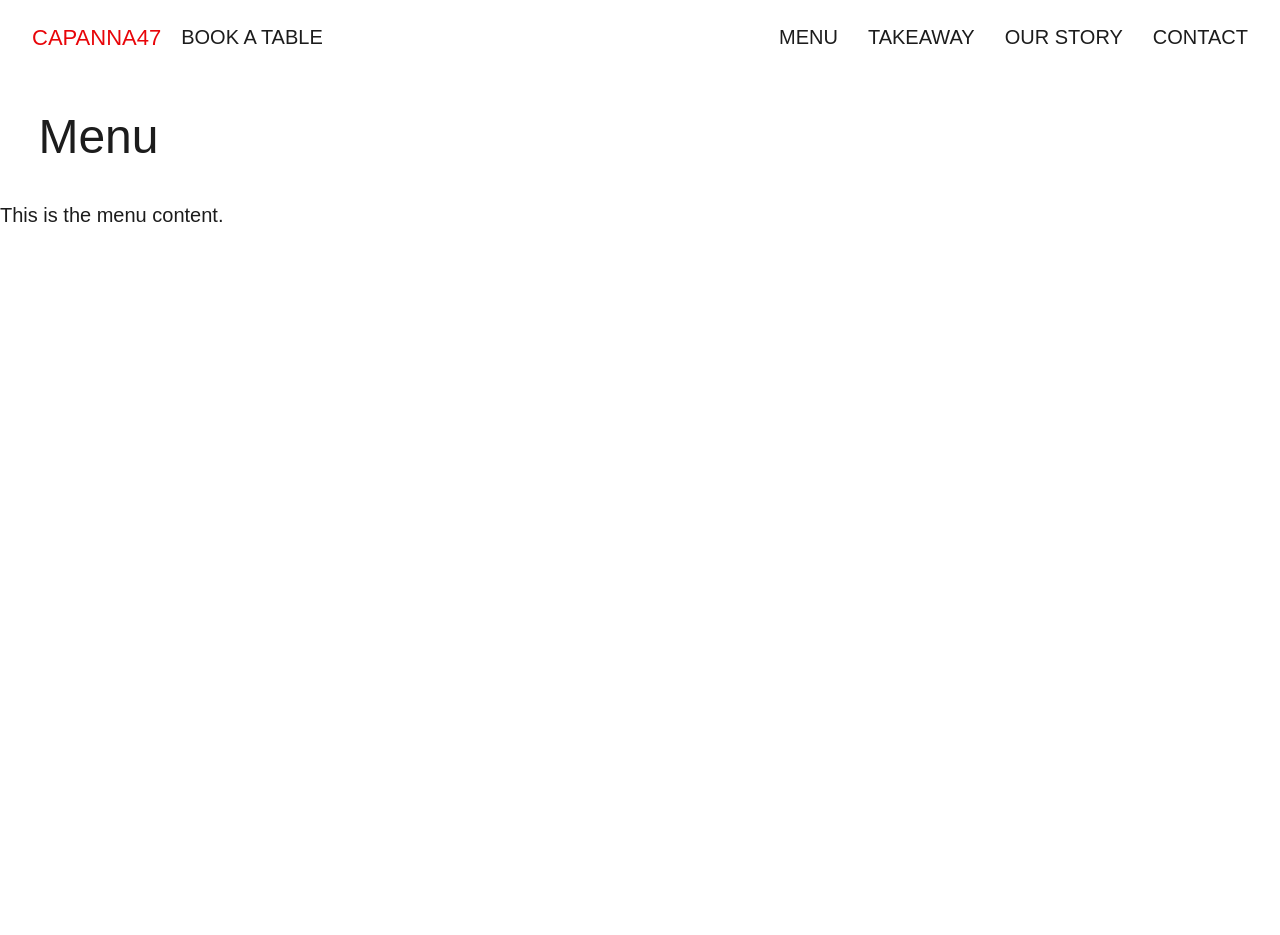
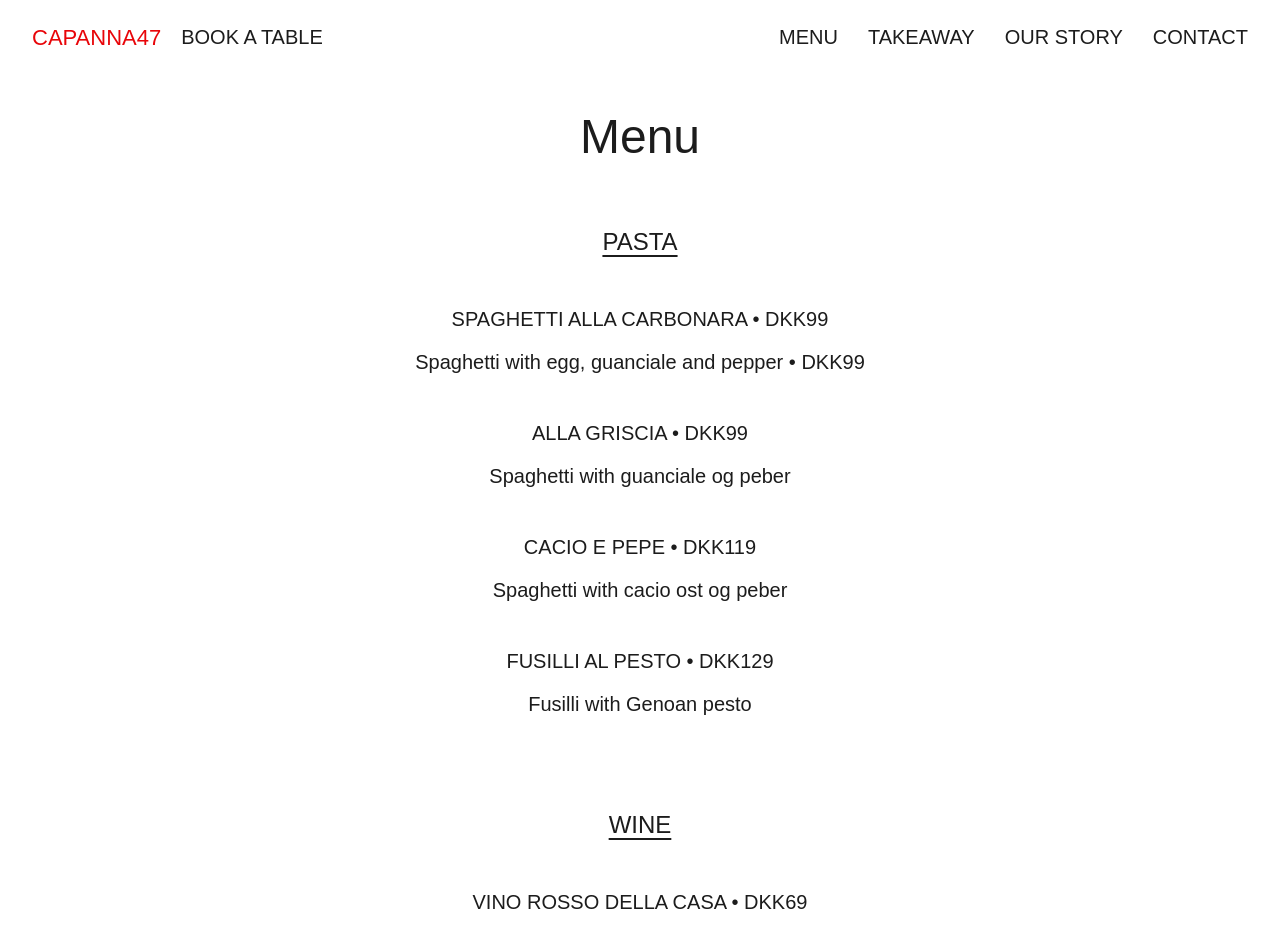
Before and after one commit to ozolinala/capanna74, a Next.js app: page /menu in a window 1280 px wide. Shown: the top 935 px of the page. Before the commit the page ends 800 px from the top, so only its background shows below. Built offline with nearby package versions, Linux system fonts and the light colour scheme.

Commit message:
Complete hardcoded menu page + Menu.module.css

```diff
--- a/src/pages/menu.js
+++ b/src/pages/menu.js
@@ -1,11 +1,89 @@
-import React from 'react';
-import Layout from '../components/Layout';
+import React from "react";
+import Layout from "../components/Layout";
+import styles from "../styles/Menu.module.css";
 
 const Menu = () => {
   return (
     <Layout>
-      <h2>Menu</h2>
-      <p>This is the menu content.</p>
+      <article className={styles.menuList}>
+        <h2>Menu</h2>
+        <div className={styles.menuItemsContainer}>
+          <div className={styles.menuItems}>
+            <h3>PASTA</h3>
+            <div>
+              <p>SPAGHETTI ALLA CARBONARA • DKK99</p>
+              <p>Spaghetti with egg, guanciale and pepper • DKK99</p>
+            </div>
+            <div>
+              <p>ALLA GRISCIA • DKK99 </p>
+              <p>Spaghetti with guanciale og peber</p>
+            </div>
+            <div>
+              <p>CACIO E PEPE • DKK119</p>
+              <p>Spaghetti with cacio ost og peber</p>
+            </div>
+            <div>
+              <p>FUSILLI AL PESTO • DKK129</p>
+              <p>Fusilli with Genoan pesto</p>
+            </div>
+          </div>
+          <div className={styles.menuItems}>
+            <h3>WINE</h3>
+            <div>
+              <p>VINO ROSSO DELLA CASA • DKK69</p>
+              <p>Red house wine</p>
+            </div>
+            <div>
+              <p>VINO BIANCO DELLA CASA • DKK69 </p>
+              <p>White house wine</p>
+            </div>
+            <div>
+              <p>ORTRUGO • DKK89</p>
+              <p>Red wine from Emilia Romagna region</p>
+            </div>
+            <div>
+              <p>LUGANA • DKK119</p>
+              <p>White wine from Garda lake</p>
+            </div>
+          </div>
+          <div className={styles.menuItems}>
+            <h3>DESSERTS</h3>
+            <div>
+              <p>TIRAMISU • DKK79</p>
+              <p>
+                Ladyfingers, Espresso, Mascarpone, Eggs, Sugar, Cocoa Powder
+              </p>
+            </div>
+            <div>
+              <p>PANNA COTTA • DKK59</p>
+              <p>Heavy cream and vanilla extract</p>
+            </div>
+            <div>
+              <p>AMARETTI • DKK29</p>
+              <p>Almond cookies</p>
+            </div>
+          </div>
+          <div className={styles.menuItems}>
+            <h3>COCKTAILS</h3>
+            <div>
+              <p>APEROL SPRITZ • DKK99</p>
+              <p>Aperol, prosecco and soda</p>
+            </div>
+            <div>
+              <p>MOJITO • DKK99</p>
+              <p>White rum, lime juice and mint leaves</p>
+            </div>
+            <div>
+              <p>NEGRONI • DKK69</p>
+              <p>Gin, red vermouth and Campari</p>
+            </div>
+            <div>
+              <p>MARTINI • DKK99</p>
+              <p>Gin stirred with dry vermouth</p>
+            </div>
+          </div>
+        </div>
+      </article>
     </Layout>
   );
 };
--- /dev/null
+++ b/src/styles/Menu.module.css
@@ -0,0 +1,28 @@
+.menuList {
+  text-align: center;
+}
+
+.menuList h2 {
+  padding: 0;
+}
+
+.menuItemsContainer {
+  display: flex;
+  flex-direction: column;
+  gap: 4vw;
+  align-items: center;
+}
+
+.menuItems {
+  display: flex;
+  flex-direction: column;
+  gap: 1vh;
+}
+
+.menuItems h3 {
+  text-decoration: underline;
+  text-underline-offset: 5px;
+  text-decoration-thickness: 2px;
+  text-align: center;
+  padding: 0;
+}
```
